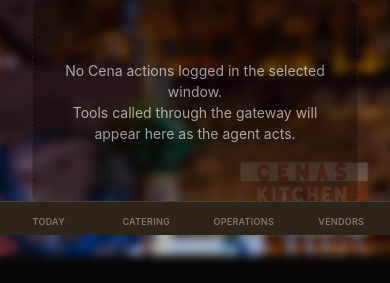
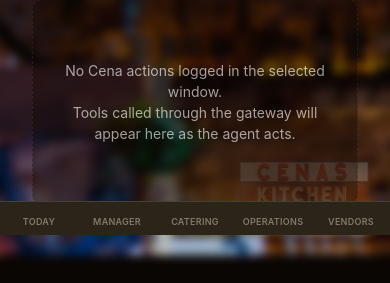
Before and after one commit to samsahragard/cenas-ezlive, a Python web app: template app/templates/cena_audit.html in a window 390 px wide. Shown: the part 609-892 px from the top of the page. Run offline with Jinja, Linux system fonts and the light colour scheme; the template is opened without the code that fills it, so the values that code supplies are empty; some libraries are stand-ins or nearby versions.

Commit message:
phone bottom-nav: Manager tab visible to all roles except expo + driver (Sam #312)

```diff
--- a/app/templates/partials/_bottom_nav.html
+++ b/app/templates/partials/_bottom_nav.html
@@ -5,13 +5,15 @@
    to a drawer); hidden on desktop. Built to the phone_nav_permissions_v3
    rendering (Sam, 2026-05-19) — gold-accent active tab, Cenas V2 palette.
 
-   Per-role (mirrors sidebar.html exactly):
+   Per-role (tab set mirrors sidebar.html's section set):
      - driver  → "My Work" 4-tab bar (Ez Market / Profile / Pay / Tracking)
      - expo    → 4 tabs, Manager dropped
      - others  → 5 tabs (Today / Manager / Catering / Operations / Vendors)
-   Manager tab is gated is_sam_chat_user() to match the sidebar's Manager
-   section gate. Legal + Developer stay in the sidebar drawer (☰), not the
-   bottom bar, per Sam #5:36.
+   Manager tab shows for every role except expo + driver — Sam 2026-05-19:
+   "the manager tab is for everyone besides expo and driver". NOTE: this is
+   wider than sidebar.html's Manager section, which is still gated
+   is_sam_chat_user() (Sam #837 item 8). Legal + Developer stay in the
+   sidebar drawer (☰), not the bottom bar, per Sam #5:36.
 
    Context (from base_dashboard.html): user_role, store_slug, active.
    ============================================================ #}
@@ -72,8 +74,10 @@
       <i class="ti ti-layout-dashboard bn-ico" aria-hidden="true"></i>
       <span class="bn-lbl">Today</span>
     </a>
-    {# Manager — gated is_sam_chat_user(), excluded for expo (mirrors sidebar.html Manager section) #}
-    {% if is_sam_chat_user() and user_role != 'expo' %}
+    {# Manager — every role except expo. Driver is handled by the driver
+       branch above, so this branch is already non-driver. Sam 2026-05-19:
+       "the manager tab is for everyone besides expo and driver." #}
+    {% if user_role != 'expo' %}
     <a href="/{{ store_slug }}/manager/daily-log"
        class="ck-bnav-tab{% if _bn_active.startswith('manager_') %} active{% endif %}">
       <i class="ti ti-clipboard-text bn-ico" aria-hidden="true"></i>
```
